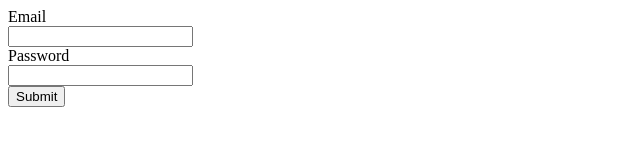
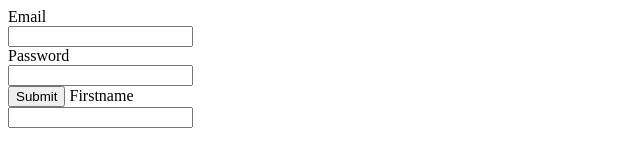
Before and after one commit to RAGUNATH-R-30/Netfliy_demo, a plain HTML site: page index.html in a window 1280 px wide. Shown: the whole page, without its empty margins (0-640 px from the left). Drawn offline with Linux system fonts and the light colour scheme.

Commit message:
Update index.html

```diff
--- a/index.html
+++ b/index.html
@@ -12,6 +12,7 @@
     <label for="password">Password</label><br>
     <input type="password" name="password" id="password" required><br>
     <input type="submit" value="Submit">
-
+    <label for="firstname">Firstname</label><br>
+    <input type="text" name="firstname" id="firstname" required><br>
 </body>
 </html>
```
